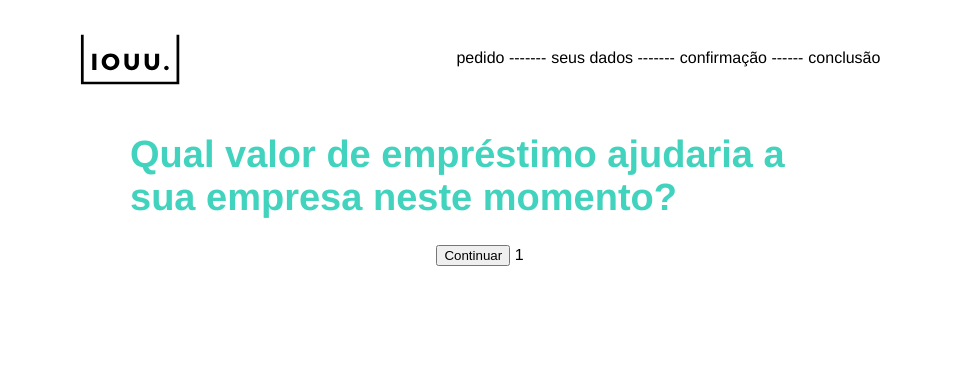
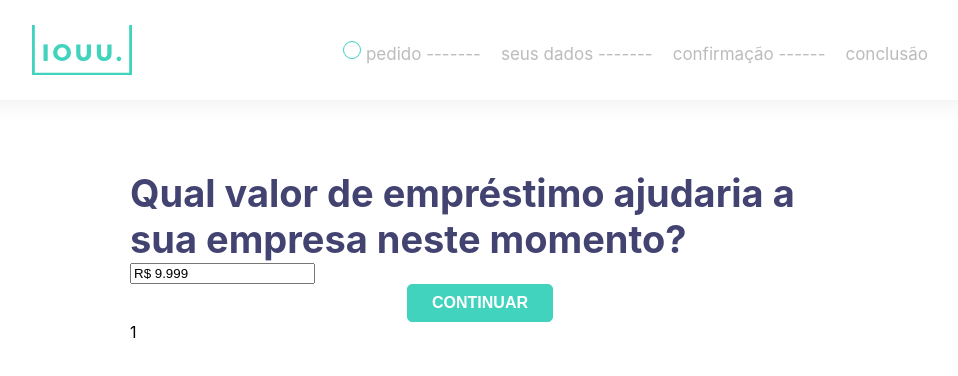
Before and after one commit to Stheffane/Teste-iouu, a Vue app: page / in a window 1280 px wide. Shown: the top 376 px of the page, without its empty margins (160-1118 px from the left). Built offline with nearby package versions, Linux system fonts and the light colour scheme.

Commit message:
Criado estrutura de layout

```diff
--- a/src/App.vue
+++ b/src/App.vue
@@ -38,14 +38,17 @@ export default {
 
 <style>
 #app {
-  font-family: Avenir, Helvetica, Arial, sans-serif;
-  text-align: center;
-  margin: 0px 60px;
+  font-family: -apple-system,BlinkMacSystemFont,"Segoe UI",Roboto,"Helvetica Neue",Arial,"Noto Sans",sans-serif,"Apple Color Emoji","Segoe UI Emoji","Segoe UI Symbol","Noto Color Emoji";
+}
+
+* {
+  margin: 0;
 }
 
 .container {
   margin: auto;
   max-width: 700px;
   align-items: left;
+  display: flex;
 }
 </style>
--- a/src/components/Header.vue
+++ b/src/components/Header.vue
@@ -1,23 +1,25 @@
 <template>
     <header class="header">
-        <img class="logo" src="../assets/ico-iouu.svg" fill="#555"/>
+
+        <svg xmlns="http://www.w3.org/2000/svg" viewBox="0 0 81.813 41.26"><rect width="3.414" height="13.479" transform="translate(9.417 15.892)"></rect><path d="M41.9,28.4a7.543,7.543,0,0,0-5.238-2,7.287,7.287,0,0,0-5.238,2A6.59,6.59,0,0,0,29.3,33.345a6.5,6.5,0,0,0,2.119,4.944,7.543,7.543,0,0,0,5.238,2,7.287,7.287,0,0,0,5.238-2,6.828,6.828,0,0,0,0-9.888Zm-2.472,7.828a3.839,3.839,0,0,1-5.533,0A3.908,3.908,0,0,1,32.773,33.4a4.044,4.044,0,0,1,1.118-2.884,3.839,3.839,0,0,1,5.533,0A3.949,3.949,0,0,1,40.542,33.4,4.058,4.058,0,0,1,39.424,36.229Z" transform="translate(-12.054 -10.861)"></path><path d="M70.093,27v7.416a3.623,3.623,0,0,1-.706,2.354,2.2,2.2,0,0,1-1.883.824,2.362,2.362,0,0,1-1.883-.824h0a3.623,3.623,0,0,1-.706-2.354V27H61.5v7.534a5.989,5.989,0,0,0,1.707,4.532,6.106,6.106,0,0,0,4.356,1.589,5.675,5.675,0,0,0,6-6.121V27Z" transform="translate(-25.302 -11.108)"></path><path d="M98.693,27v7.416a3.623,3.623,0,0,1-.706,2.354,2.2,2.2,0,0,1-1.883.824,2.362,2.362,0,0,1-1.883-.824h0a3.623,3.623,0,0,1-.706-2.354V27H90.1v7.534a5.989,5.989,0,0,0,1.707,4.532,6.106,6.106,0,0,0,4.356,1.589,5.675,5.675,0,0,0,6-6.121V27Z" transform="translate(-37.068 -11.108)"></path><path d="M120.837,44.43a1.995,1.995,0,0,0-2.708,0,1.848,1.848,0,0,0,0,2.59,1.995,1.995,0,0,0,2.708,0,1.731,1.731,0,0,0,.53-1.295A1.54,1.54,0,0,0,120.837,44.43Z" transform="translate(-48.382 -18.061)"></path><path d="M79.518,0V39.023H2.3V0H0V41.26H81.813V0Z"></path></svg>
+
         <nav>
             <ul class="header__navigation">
                 <li class="header_navigation_items" >
-                    <span v-if="currentPage == 1 || currentPage == 2"></span>
-                    pedido -------
+                    <span class="bullet" v-if="currentPage == 1 || currentPage == 2"></span>
+                    <p>pedido -------</p>
                 </li>
                 <li class="header_navigation_items" >
-                    <span v-if="currentPage == 3 || currentPage == 4"></span>
-                    seus dados -------
+                    <span class="bullet" v-if="currentPage == 3 || currentPage == 4"></span>
+                    <p>seus dados -------</p>
                 </li>
                 <li class="header_navigation_items" >
-                    <span v-if="currentPage == 5"></span>
-                    confirmação ------
+                    <span class="bullet" v-if="currentPage == 5"></span>
+                    <p>confirmação ------</p>
                 </li>
                 <li class="header_navigation_items" >
-                    <span v-if="currentPage == 6"></span>
-                    conclusão
+                    <span class="bullet" v-if="currentPage == 6"></span>
+                    <p>conclusão</p>
                 </li>
             </ul>
         </nav>
@@ -35,20 +37,28 @@ export default {
 
 <style>
 .header {
+    height: 100px;
     display: flex;
     flex-direction: row;
 	justify-content: space-between;
-	align-items: center;
-	margin: 0 15%;
+    align-items: center;
+    margin-bottom: 70px;
+    padding: 0 15%;
+    background-color: #fff;
+    color: #bcbcbc;
+    box-shadow: 0px 0px 24px 0px rgba(0,0,0,0.08);
 }
 
-.logo {
-    color: #555;
+svg {
+    fill: #41D3BD;
+    margin: 2.5px 0;
     width: 100px;
+    transition: all .5s ease;
 }
 
 .header__navigation {
     list-style-type: none;
+    font-size: 17px;
     margin: 0;
     padding: 0;
     display: flex;
@@ -57,10 +67,28 @@ export default {
 }
 
 .header_navigation_items {
-	margin-right: 5px;
+    margin: 0 10px;
+    display: flex;
+    flex-direction: row;
+    justify-content: center;
+    align-items: end;
 }
 
 .header_navigation_items:last-child {
 	margin-right: 0 ;
 }
+
+.bullet {
+    display: flex;
+    align-items: center;
+    justify-content: center;
+    position: relative;
+    z-index: 1;
+    width: 16px;
+    height: 16px;
+    border: 1.5px solid  #41D3BD;
+    background: #fff;
+    border-radius: 50px;
+    margin: 5px;
+}
 </style>
--- a/src/components/HelloWorld.vue
+++ /dev/null
@@ -1,58 +0,0 @@
-<template>
-  <div class="hello">
-    <h1>{{ msg }}</h1>
-    <p>
-      For a guide and recipes on how to configure / customize this project,<br>
-      check out the
-      <a href="https://cli.vuejs.org" target="_blank" rel="noopener">vue-cli documentation</a>.
-    </p>
-    <h3>Installed CLI Plugins</h3>
-    <ul>
-      <li><a href="https://github.com/vuejs/vue-cli/tree/dev/packages/%40vue/cli-plugin-babel" target="_blank" rel="noopener">babel</a></li>
-      <li><a href="https://github.com/vuejs/vue-cli/tree/dev/packages/%40vue/cli-plugin-eslint" target="_blank" rel="noopener">eslint</a></li>
-    </ul>
-    <h3>Essential Links</h3>
-    <ul>
-      <li><a href="https://vuejs.org" target="_blank" rel="noopener">Core Docs</a></li>
-      <li><a href="https://forum.vuejs.org" target="_blank" rel="noopener">Forum</a></li>
-      <li><a href="https://chat.vuejs.org" target="_blank" rel="noopener">Community Chat</a></li>
-      <li><a href="https://twitter.com/vuejs" target="_blank" rel="noopener">Twitter</a></li>
-      <li><a href="https://news.vuejs.org" target="_blank" rel="noopener">News</a></li>
-    </ul>
-    <h3>Ecosystem</h3>
-    <ul>
-      <li><a href="https://router.vuejs.org" target="_blank" rel="noopener">vue-router</a></li>
-      <li><a href="https://vuex.vuejs.org" target="_blank" rel="noopener">vuex</a></li>
-      <li><a href="https://github.com/vuejs/vue-devtools#vue-devtools" target="_blank" rel="noopener">vue-devtools</a></li>
-      <li><a href="https://vue-loader.vuejs.org" target="_blank" rel="noopener">vue-loader</a></li>
-      <li><a href="https://github.com/vuejs/awesome-vue" target="_blank" rel="noopener">awesome-vue</a></li>
-    </ul>
-  </div>
-</template>
-
-<script>
-export default {
-  name: 'HelloWorld',
-  props: {
-    msg: String
-  }
-}
-</script>
-
-<!-- Add "scoped" attribute to limit CSS to this component only -->
-<style scoped>
-h3 {
-  margin: 40px 0 0;
-}
-ul {
-  list-style-type: none;
-  padding: 0;
-}
-li {
-  display: inline-block;
-  margin: 0 10px;
-}
-a {
-  color: #42b983;
-}
-</style>
--- /dev/null
+++ b/src/components/InputNumber.vue
@@ -0,0 +1,19 @@
+<template>
+    <div>
+        <input class="input-text" placeholder="R$ 0,00" info="Você pode escolher de R$5.000 até R$200.000" type="string" value="R$ 9.999">
+    </div>
+</template>
+
+<script>
+export default {
+    name: "InputNumber",
+
+    props: {msg:String}
+}
+</script>
+
+<style>
+input {
+
+}
+</style>
--- a/src/components/Title.vue
+++ b/src/components/Title.vue
@@ -14,10 +14,9 @@ export default {
 
 <style>
     .title {
-        font-display: Helvetica, sans-serif;
         font-size: 38px;
         text-align: left;
         font-weight: bold;
-        color: #41D3BD;
+        color: #434371;
     }
 </style>
--- a/src/components/layout/Container/index.vue
+++ b/src/components/layout/Container/index.vue
@@ -1,11 +1,14 @@
 <template>
-  <div>
+  <form class="container-body">
     <Order v-if="pages == 1" />
 
-    <button @click="backPage()" v-if="pages != 1">Voltar</button>
-    <button @click="nextPage()">Continuar</button>
+    <div class="btn-group">
+        <button class="back-page" @click="backPage()" v-if="pages != 1">Voltar</button>
+        <button class="next-page" @click="nextPage()">Continuar</button>
+    </div>
+
     {{pages}}
-  </div>
+  </form>
 </template>
 
 <script>
@@ -37,4 +40,40 @@ export default {
 </script>
 
 <style>
+.container-body {
+    height: 425px;
+}
+
+.btn-group {
+    display: flex;
+    justify-content: space-evenly;
+}
+
+button.back-page, button.next-page {
+    display: inline-block;
+    padding: 9px 24px;
+    font-size: 16px;
+    font-weight: 700;
+    text-transform: uppercase;
+    border-radius: 5px;
+    text-shadow: none;
+}
+
+button:focus {
+    outline: none;
+}
+
+button.back-page {
+    color: #41D3BD;
+    background-color: #fff;
+    border: 1px solid #41D3BD;
+}
+
+button.next-page {
+    color: #fff;
+    background-color: #41D3BD;
+    border: 1px solid #41D3BD;
+}
+
+
 </style>
--- a/src/components/logo.vue
+++ /dev/null
@@ -1 +0,0 @@
-tem
--- a/src/pages/order/index.vue
+++ b/src/pages/order/index.vue
@@ -1,14 +1,23 @@
 <template>
-    <Title msg="Qual valor de empréstimo ajudaria a sua empresa neste momento?"/>
+    <div>
+        <Title msg="Qual valor de empréstimo ajudaria a sua empresa neste momento?"/>
+        <InputNumber />
+    </div>
 </template>
 
 <script>
-import Title from '../../components/Title.vue'
+import Title from '../../components/Title.vue';
+import InputNumber from '../../components/InputNumber.vue';
 
 export default {
     name: "Order",
+
     components: {
-        Title
+        Title,
+        InputNumber
     }
 }
 </script>
+
+<style>
+</style>
```
